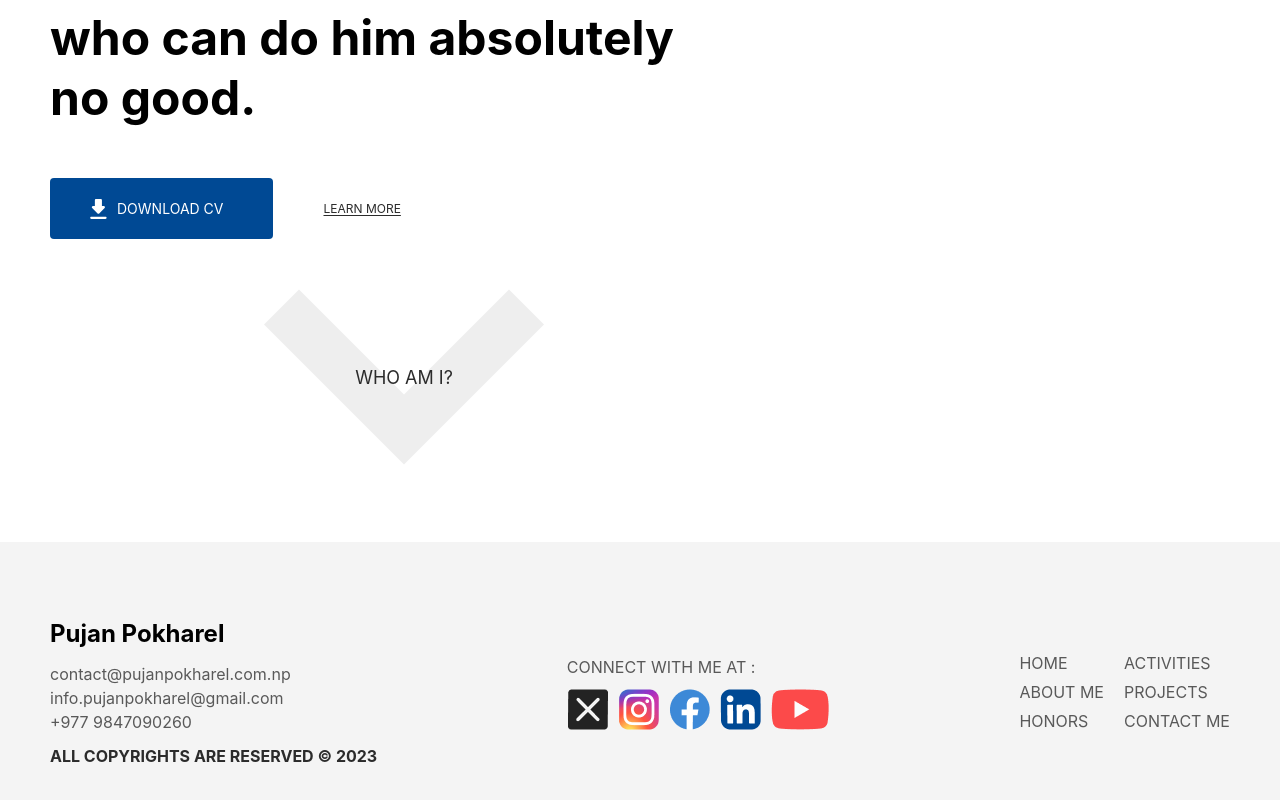
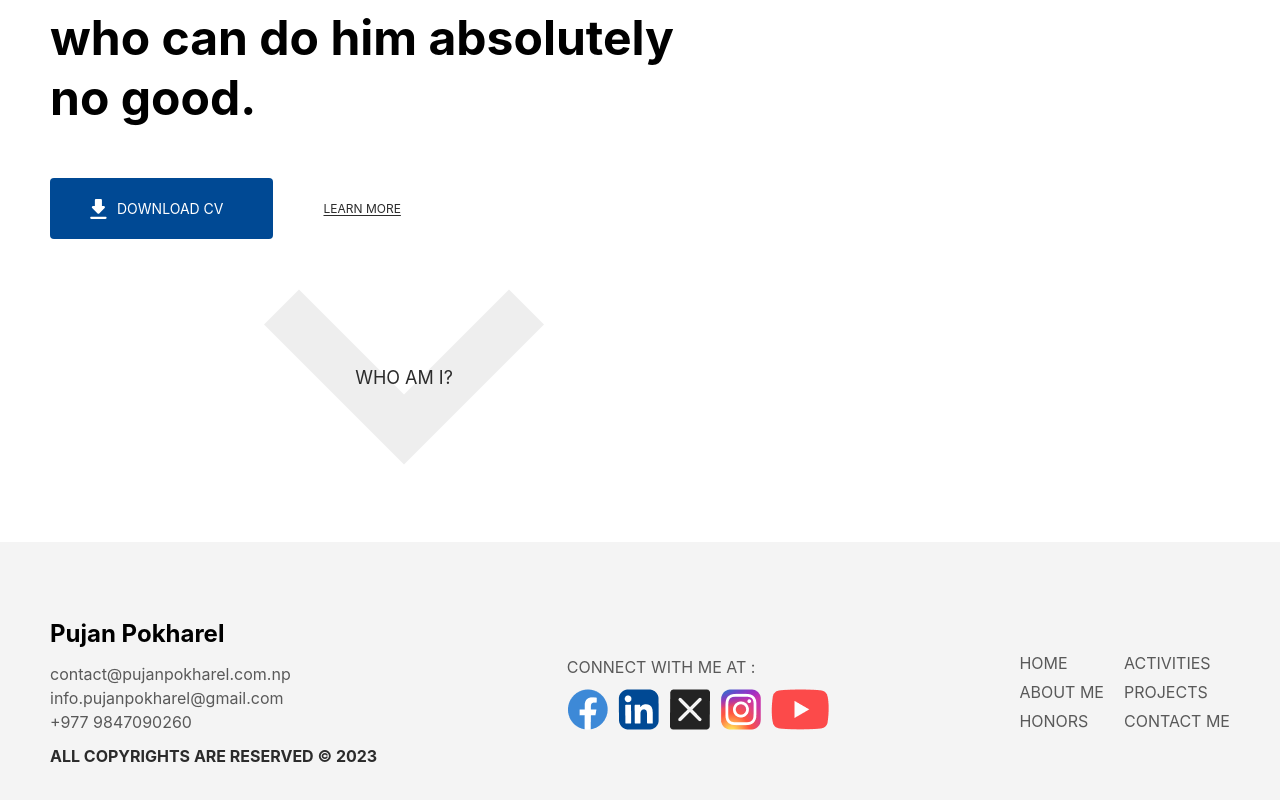
Before and after one commit to pujanpokharelofficial/Portfolio, a SvelteKit app: page / in a window 1280 px wide. Shown: the part 358-1158 px from the top of the page. Built offline with nearby package versions, Linux system fonts and the light colour scheme.

Commit message:
Added the links to the footer socials.

```diff
--- a/src/routes/global/footer.svelte
+++ b/src/routes/global/footer.svelte
@@ -26,11 +26,21 @@
 	<div class="socials">
 		<p class="uppercase text-para text-black-light">connect with me at :</p>
 		<div class="icons flex mt-small space-x-small">
-			<img src="/images/twitter.png" alt="twitter-icon" />
-			<img src="/images/instagram.png" alt="instagram-icon" />
-			<img src="/images/facebook.png" alt="facebook-icon" />
-			<img src="/images/linkedin.png" alt="linkedin-icon" />
-			<img src="/images/youtube.png" alt="youtube-icon" />
+			<a href="https://www.facebook.com/OfficialPujanPokharel" target="_blank">
+				<img src="/images/facebook.png" alt="facebook-icon" />
+			</a>
+			<a href="https://www.linkedin.com/in/pujanpokharelofficial" target="_blank">
+				<img src="/images/linkedin.png" alt="linkedin-icon" />
+			</a>
+			<a href="https://twitter.com/pujanpokharel22" target="_blank">
+				<img src="/images/twitter.png" alt="twitter-icon" />
+			</a>
+			<a href="https://www.instagram.com/pujanpokharelofficial/" target="_blank">
+				<img src="/images/instagram.png" alt="instagram-icon" />
+			</a>
+			<a href="https://www.youtube.com/@PujanPokharelOfficial" target="_blank">
+				<img src="/images/youtube.png" alt="youtube-icon" />
+			</a>
 		</div>
 	</div>
 	<div class="links_container flex space-x-standard text-para text-black-light uppercase">
```
